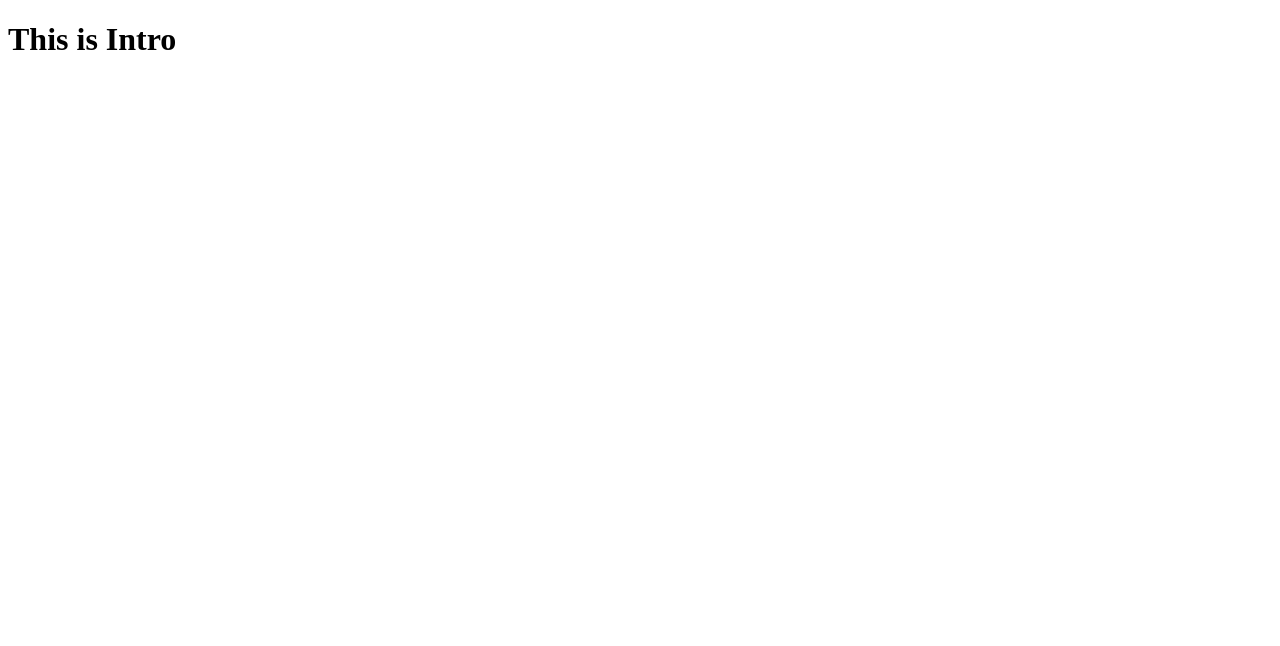
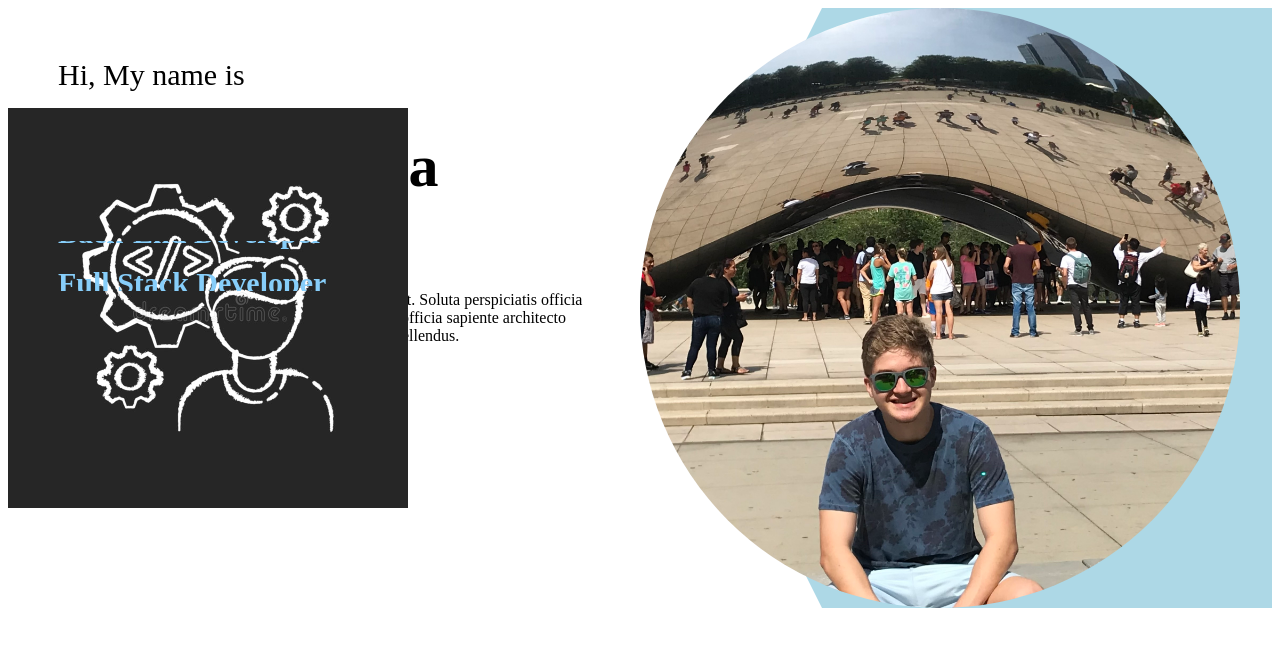
Before and after one commit to SamuelGa25/portfolio-v2, a React (Create React App) app: page / in a window 1280 px wide. Shown: the top 646 px of the page. Built offline with nearby package versions, Linux system fonts and the light colour scheme.

Commit message:
new commit, doing so far about page

```diff
--- a/public/index.html
+++ b/public/index.html
@@ -16,7 +16,6 @@
 
 
 
-
   </body>
 
 </html>
--- a/src/App.js
+++ b/src/App.js
@@ -2,10 +2,18 @@
 
 import Intro from "./components/intro/Intro";
 
+import About from "./components/about/About";
+
 const App = () =>{
   return (
 
-    <div> <Intro/> </div>
+    <div>
+
+      <Intro/>
+
+      <About/>
+
+    </div>
 
   )
 }
--- /dev/null
+++ b/src/components/about/About.js
@@ -0,0 +1,27 @@
+
+
+import "./about.css"
+
+import Me2 from "../../img/developer.jpg"
+
+const About = () => {
+
+    return(
+        <div className="about">
+            <div className="about-left">
+                <div className="about-collage"></div>
+                <div className="img2-cover">
+                     <img src={Me2} alt= "" className="about-img"/>
+                </div>
+
+            </div>
+
+         <div className="about-right">
+         </div>
+
+
+        </div>
+    )
+}
+
+export default About
--- /dev/null
+++ b/src/components/about/about.css
@@ -0,0 +1,41 @@
+.about{
+    height: 100vh;
+
+
+}
+
+.about-left{
+    flex:1;
+
+
+}
+
+.about-right{
+    flex:1;
+
+}
+
+.about-collage{
+    position: absolute;
+    top: 50px;
+    left: 50px;
+    background-color: lightblue;
+}
+
+.img2-cover{
+
+    width: 60%;
+    height: 70vhpx;
+    border-radius: 30px;
+
+
+
+}
+
+.about-img{
+
+    width: 400px;
+    height: 400px;
+    object-fit: cover;
+
+}
--- a/src/components/intro/Intro.js
+++ b/src/components/intro/Intro.js
@@ -1,11 +1,39 @@
+import "./intro.css"
 
+import Me from "../../img/img_me.jpeg"
 
 const Intro = () => {
     return(
-        <div>
-           <h1>This is Intro</h1>
+        <div className="intro">
+           <div className="intro-left">
+                <div className="intro-left-first">
+                    <h2 className = "intro-line">Hi, My name is </h2>
+                    <h1 className = "intro-name">Samuel Garcia </h1>
+
+                    <div className="intro-title">
+                        <div className="intro-list">
+                            <div className="intro-title-position">Front-End Developer</div>
+                            <div className="intro-title-position">Back-End Developer</div>
+                            <div className="intro-title-position">Full Stack Developer</div>
+                        </div>
+                    </div>
+
+                    <div className="intro-description">
+                          Lorem ipsum dolor sit amet consectetur adipisicing elit.
+                            Soluta perspiciatis officia atque alias! Delectus, nisi ducimus. Itaque, obcaecati
+                            officia sapiente architecto illo nostrum provident enim est tempore facilis ad repellendus.
+                    </div>
+
+                </div>
+            </div>
+
+           <div className="intro-right">
+
+                <div className="img-cover"></div>
+                <img src = {Me} alt = ""className="intro-img"></img>
+
+            </div>
         </div>
-
     )
 }
 
--- a/src/components/intro/intro.css
+++ b/src/components/intro/intro.css
@@ -0,0 +1,91 @@
+
+.intro{
+    display: flex;
+    height: 100px
+
+}
+
+.intro-left{
+    flex: 1;
+
+    display: flex;
+    align-items: center;
+    justify-content: center;
+
+}
+
+
+.intro-right{
+    flex: 1;
+     position: relative;
+
+}
+
+.intro-left-first{
+    padding: 50px;
+    height: 50%;
+
+    flex-direction: column;
+    justify-content: space-between;
+
+}
+
+
+.intro-line{
+    font-size: 30px;
+    font-weight: 300;
+}
+
+.intro-name{
+    font-size: 60px;
+
+}
+
+.intro-title{
+    height: 50px;
+    overflow: hidden;
+}
+
+.intro-title-position{
+    height: 50px;
+    font-size: 30px;
+    font-weight: bold;
+    color: lightskyblue;
+    display: flex;
+    align-items: center;
+
+}
+
+
+.intro-list{
+    height: 100%;
+    animation: move 10s ease-in-out infinite alternate;
+}
+
+@keyframes move {
+    25%{transform: translateY(-40px)}
+    50%{transform: translateY(-80px)}
+    75%{transform: translateY(-120px)}
+
+
+}
+
+.intro-img{
+    width: 600px;
+    height: 600px;
+    object-fit: cover;
+    clip-path: circle(50% at 50% 50%);
+
+    position: absolute;
+}
+
+.img-cover{
+    clip-path: polygon(100% 0%, 100% 51%, 100% 100%, 25% 100%, 0% 50%, 25% 0%);
+    background-color: lightblue;
+    height: 600px;
+    width: 600px;
+
+    position: absolute;
+    top:0;
+    right: 0;
+}
```
Also changed, not shown: src/img/developer.jpg (added), src/img/img_me.jpeg (added).
